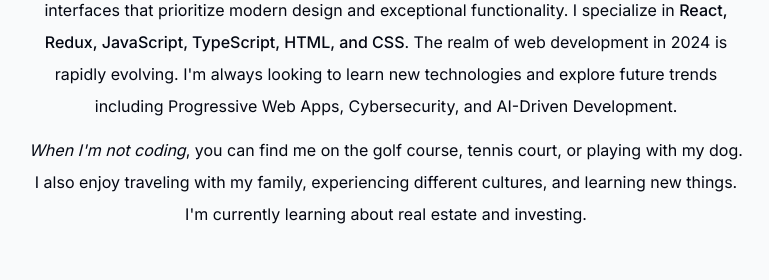
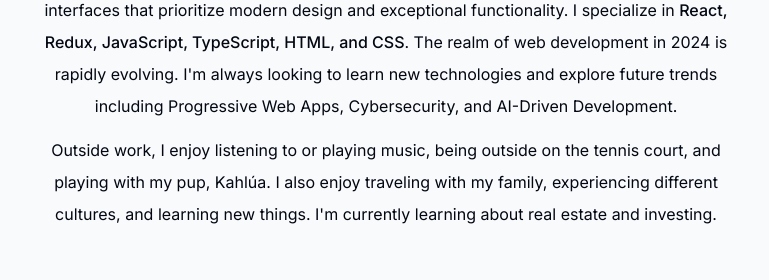
Before and after one commit to dlfjohnson/portfolio, a Next.js app: page / in a window 1280 px wide. Shown: the part 940-1220 px from the top of the page, without its empty margins (254-1023 px from the left). Built offline with nearby package versions, Linux system fonts and the light colour scheme; no server answers.

Commit message:
refactor: update text descriptions

```diff
--- a/components/about.tsx
+++ b/components/about.tsx
@@ -29,7 +29,7 @@ export default function About() {
         learn new technologies and explore future trends including Progressive Web Apps, Cybersecurity, and AI-Driven Development.
       </p>
       <p>
-        <span className="italic">When I'm not coding</span>, you can find me on the golf course, tennis court, or playing with my dog. I also enjoy traveling with my family, experiencing different cultures, and learning new things. I'm currently learning about{" "}real estate and investing<span className="font-medium"></span>.
+        Outside work, I enjoy listening to or playing music, being outside on the tennis court, and playing with my pup, Kahlúa. I also enjoy traveling with my family, experiencing different cultures, and learning new things. I'm currently learning about real estate and investing.
       </p>
     </motion.section>
   )
--- a/lib/data.ts
+++ b/lib/data.ts
@@ -46,7 +46,7 @@ export const experiencesData = [
     title: "Wyncode Academy",
     location: "Miami, FL",
     description:
-      "I completed a 9 week Full Stack Web Immersive bootcamp. For my final project, I developed a web application using Ruby on Rails, HTML, CSS, Javascript, PostgreSQL, and Twitter’s API where users can find the most relevant hashtags to their topic of interest.",
+      "I studied full stack web development. For my final project, I developed a web application using Ruby on Rails, HTML, CSS, Javascript, PostgreSQL, and Twitter’s API where users can find the most relevant hashtags to their topic of interest.",
     icon: React.createElement(LuGraduationCap),
     date: "2016",
   },
```
